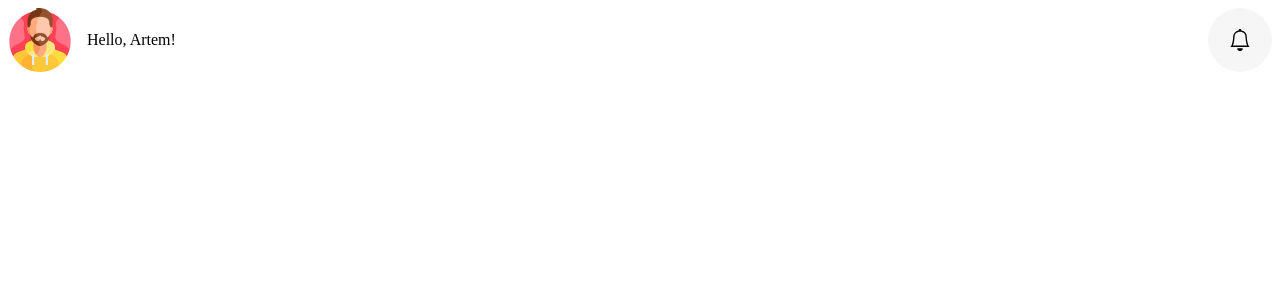
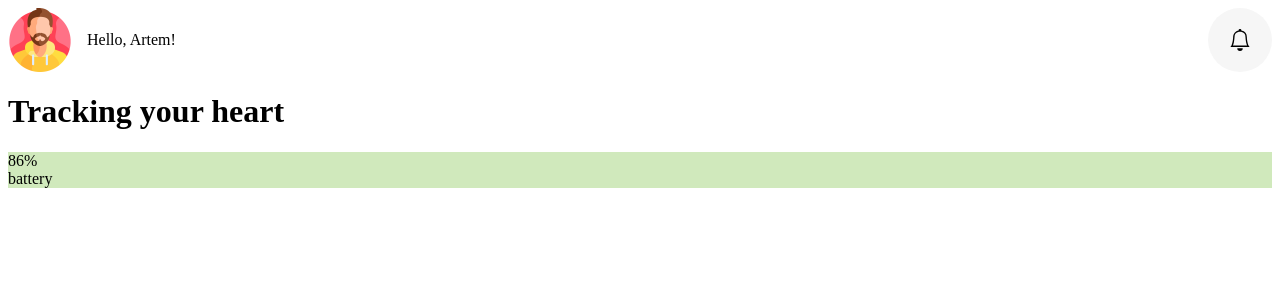
Before and after one commit to Destcable/HealthMonitoring, a React (Vite) app: page / in a window 1280 px wide. Shown: the top 300 px of the page. Built offline with nearby package versions, Linux system fonts and the light colour scheme.

Commit message:
[UPD] #structure

```diff
--- a/src/components/Common/Header.tsx
+++ b/src/components/Common/Header.tsx
@@ -1,4 +1,3 @@
-import React from "react";
 import styled from "@emotion/styled";
 import { NotificationIcon } from "../../icon";
 
--- a/src/main.tsx
+++ b/src/main.tsx
@@ -1,12 +1,9 @@
 import React from 'react'
 import ReactDOM from 'react-dom/client'
-import Header from './components/Common/Header'
+import HelloPage from './pages/Hello'
 
 ReactDOM.createRoot(document.getElementById('root')!).render(
   <React.StrictMode>
-    <Header
-      name='Artem'
-      notification={false}
-    />
+    <HelloPage />
   </React.StrictMode>,
 )
--- /dev/null
+++ b/src/pages/Hello.tsx
@@ -0,0 +1,25 @@
+import React, { useState } from "react";
+import Header from "../components/Common/Header";
+import Battery from "../components/Dashboard/Battery";
+
+const HelloPage: React.FC = () => {
+    const [percentage, setPercentage] = useState(86);
+
+    return (
+        <>
+            <Header
+                name='Artem'
+                notification={false}
+            />
+            <div>
+                <h1>Tracking your heart</h1>
+            </div>
+
+            <Battery
+                percentage={percentage}
+            />
+        </>
+    )
+};
+
+export default HelloPage;
```
